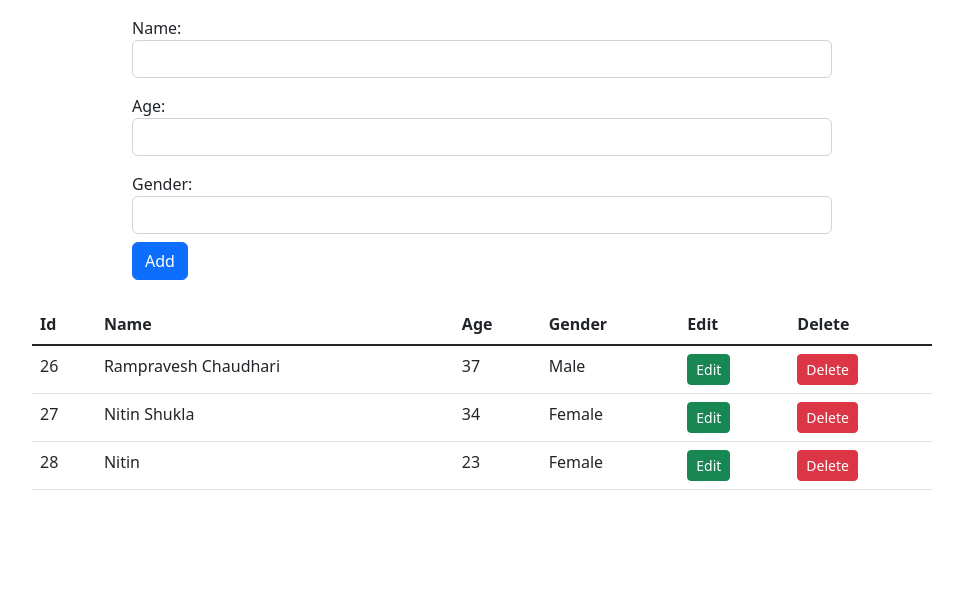
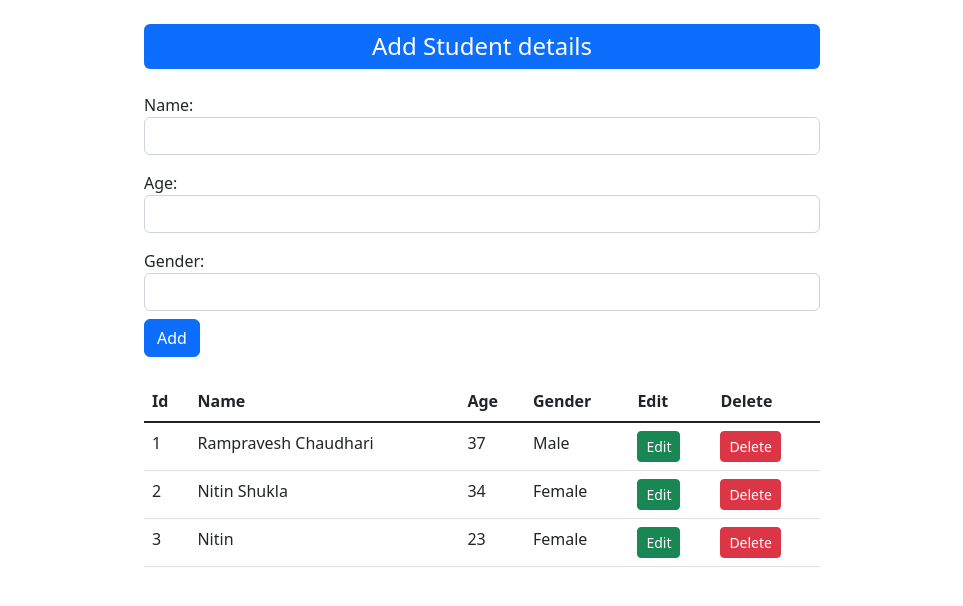
Before and after one commit to rampravesh22/django-practice, a Django app: page / in a window 1280 px wide. Shown: the top 606 px of the page, without its empty margins (158-1121 px from the left). Run offline with Django 4.2, Linux system fonts and the light colour scheme; data comes from the database, SQL or seed files in the repository; both versions use the stored data as it was after the commit.

Commit message:
just commit

```diff
--- a/formp/core/static/core/style.css
+++ b/formp/core/static/core/style.css
@@ -1,9 +1,3 @@
-form{
-    max-width: 700px !important;
-    margin: auto;
+.container{
+    width: clamp(500px,80%,700px);;
 }
-
-.student-details{
-    max-width: 900px;
-    margin: auto;
-}
--- a/formp/core/templates/core/home.html
+++ b/formp/core/templates/core/home.html
@@ -2,6 +2,7 @@
 {% load static %}
 {% block content %}
 <div class="container">
+    <h4 class="bg-primary py-2 mt-4 rounded-2 text-center text-white mb-4">Add Student details</h4>
     <form action="" method="post">
         {% csrf_token %}
             {% if form.non_field_errors %}
@@ -35,7 +36,7 @@
             <tbody class="table-group-divider">
                 {% for student in students %}
                     <tr>
-                        <td scope="row">{{ student.id }}</td>
+                        <td scope="row">{{ forloop.counter }}</td>
                         <td scope="row">{{ student.name }}</td>
                         <td scope="row">{{ student.age }}</td>
                         <td scope="row">{{ student.gender }}</td>
--- a/formp/core/views.py
+++ b/formp/core/views.py
@@ -30,13 +30,25 @@ def register(request):
 
 def edit_student(request, id):
     if request.method == "POST":
-        pass
+        student = Student.objects.get(id=id)
+        form = StudentRegister(request.POST)
+        if form.is_valid():
+            data = form.cleaned_data
+            student = Student(id=id)
+            student.name=data['name']
+            student.age = data['age']
+            student.gender = data['gender']
+            student.save()
+            messages.success(request, "Your data has been updated successfully!")
+            return redirect(request.META.get('HTTP_REFERER'))
     else:
         student = Student.objects.get(id=id)
-        form = StudentRegister()
-
-    context={
-        'form':form
+        name = student.name
+        age = student.age
+        gender = student.gender
+        form = StudentRegister(initial={"name": name,'age':age,'gender':gender})
+    context = {
+        'form': form
     }
     return render(request, "core/edit.html", context)
 
```
Also changed, not shown: formp/core/forms.py (line endings or trailing spaces), formp/db.sqlite3.
